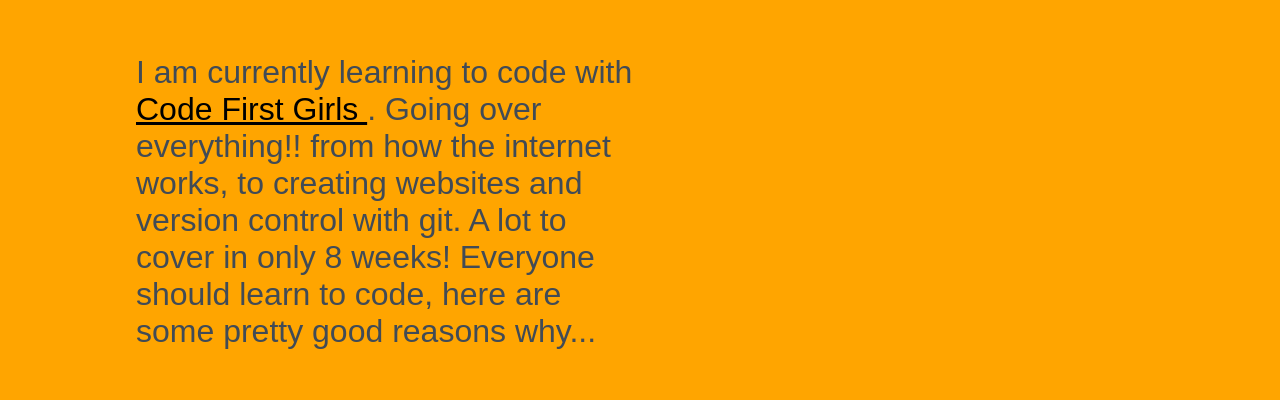
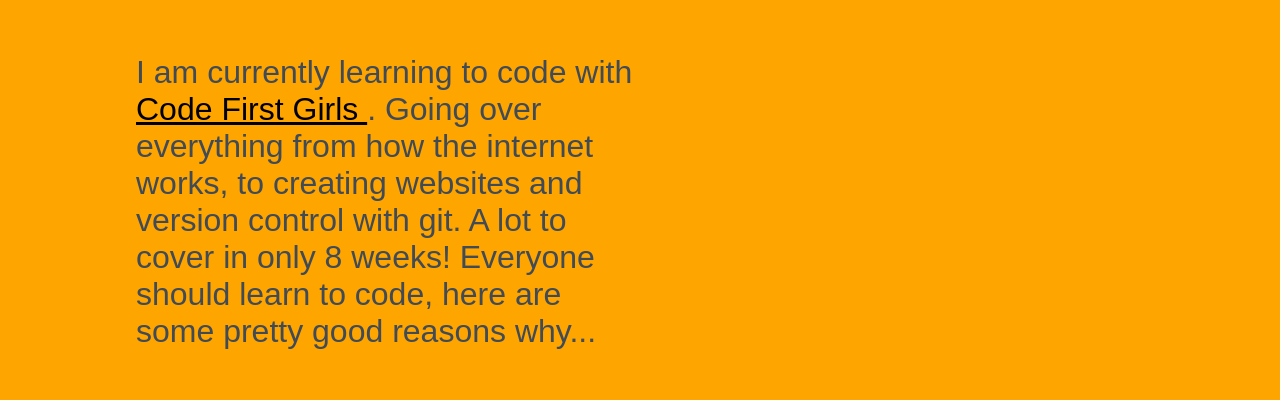
Before and after one commit to ingie44/beginners-week-one-master, a plain HTML site: page index.html in a window 1280 px wide. Shown: the part 880-1280 px from the top of the page. Drawn offline with Linux system fonts and the light colour scheme.

Commit message:
Revert "Put some !! after "everything""
This reverts commit 3be40b99e62e2a5606b3ed2d217d96c262f457c0.

```diff
--- a/index.html
+++ b/index.html
@@ -14,7 +14,7 @@
       <img src="duck.jpg" alt="A picture of a duck." width="200px">
     </div>
      <div>
-       <p>I am currently learning to code with <a href="codefirstgirls.org">  Code First Girls </a>. Going over everything!! from how the
+       <p>I am currently learning to code with <a href="codefirstgirls.org">  Code First Girls </a>. Going over everything from how the
         internet works, to creating websites and version control with git. A lot to cover in only 8 weeks!
         Everyone should learn to code, here are some pretty good reasons why...</p>
       <p></p>
```
